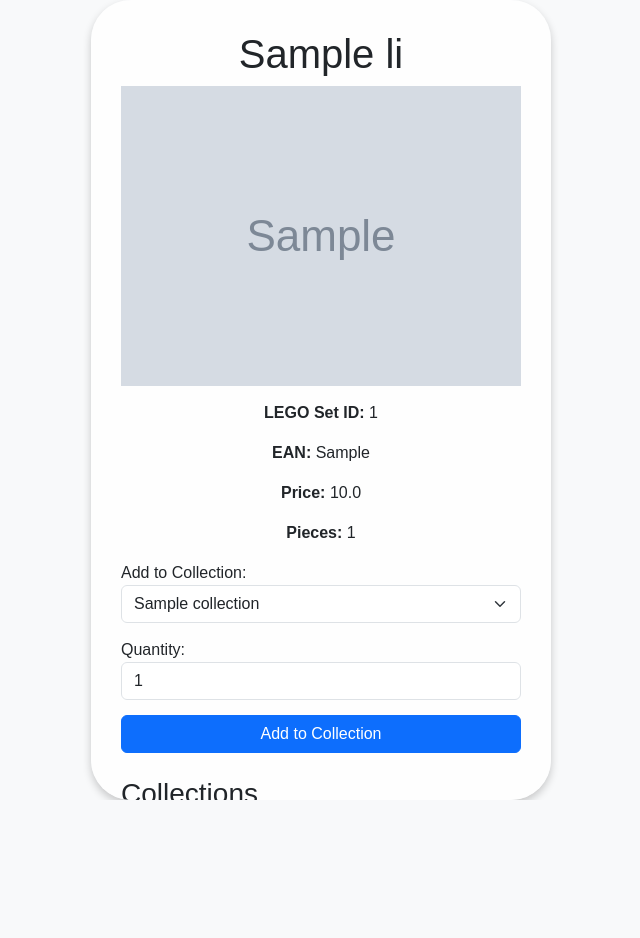
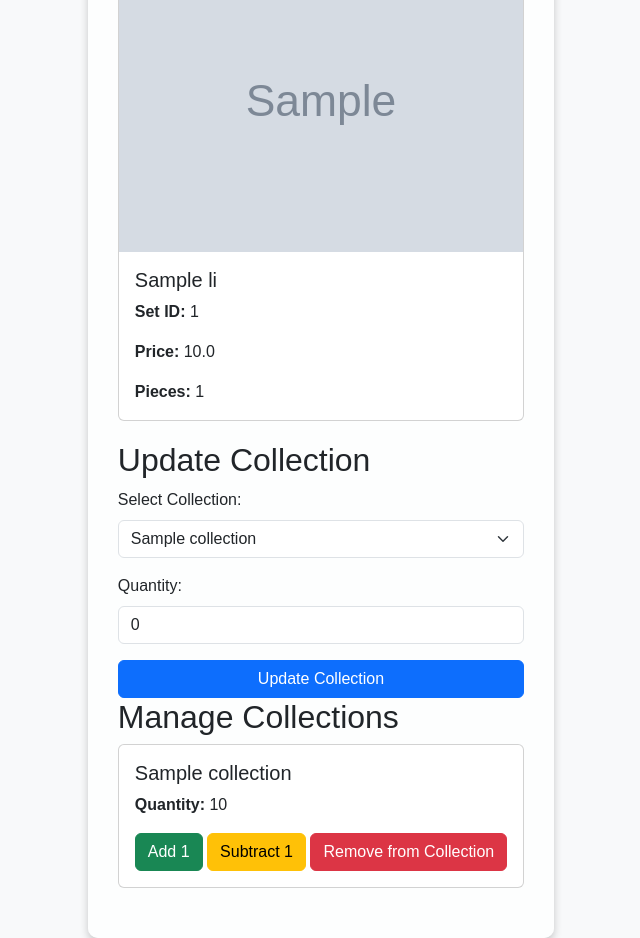
Before and after one commit to JonasHeilig/LIS-LegoInvSystem, a Flask app: page /set/1 in a window 1280 px wide. Shown: the whole page, without its empty margins (319-959 px from the left). Before the commit the page ends 800 px from the top, so only its background shows below. Run offline with Flask 3, Linux system fonts and the light colour scheme; tables that the repository leaves empty hold one stand-in row (values such as "Sample post"); grey boxes marked "Sample" are stand-in pictures; some libraries are stand-ins or nearby versions.

Commit message:
make sets more than one collection edit set in collection - owned peaces. remade the set_detail.html

```diff
--- a/app.py
+++ b/app.py
@@ -41,9 +41,8 @@
     if request.method == 'POST':
         query = request.form.get('query')
         if query:
-            data = api_usage.get_set_data(query)
-            if data and 'sets' in data and len(data['sets']) > 0:
-                set_data = data['sets'][0]
+            set_data = api_usage.get_set_data(query)
+            if set_data:
                 result = LIS.query.filter(
                     (LIS.ean == set_data.get('ean', '')) |
                     (LIS.ls_id == set_data.get('number', ''))
@@ -119,11 +118,18 @@
 
 @app.route('/update_collection/<int:set_id>/<string:list_name>', methods=['POST'])
 def update_collection(set_id, list_name):
-    quantity = int(request.form.get('quantity', 0))
+    action = request.form.get('action')
     collection_entry = Collection.query.filter_by(set_id=set_id, list_name=list_name).first_or_404()
-    collection_entry.quantity = quantity
+
+    if action == 'add':
+        collection_entry.quantity += 1
+    elif action == 'subtract':
+        collection_entry.quantity = max(0, collection_entry.quantity - 1)
+    elif action == 'remove':
+        db.session.delete(collection_entry)
+
     db.session.commit()
-    return redirect(url_for('collection', list_name=list_name))
+    return redirect(url_for('set_detail', set_id=set_id))
 
 
 @app.route('/collection_lists', methods=['GET'])
--- a/templates/set_detail.html
+++ b/templates/set_detail.html
@@ -3,7 +3,7 @@
 <head>
     <meta charset="UTF-8">
     <meta name="viewport" content="width=device-width, initial-scale=1.0">
-    <title>Set Detail</title>
+    <title>{{ set_item.title }} - Details</title>
     <link rel="stylesheet" href="/static/bootstrap-5.3.3-dist/css/bootstrap.min.css">
     <script src="/static/bootstrap-5.3.3-dist/js/bootstrap.min.js"></script>
     <style>
@@ -17,92 +17,83 @@
             justify-content: center;
             align-items: center;
         }
-        .set-detail-container {
+        .container {
             background-color: rgba(255, 255, 255, 0.8);
             padding: 30px;
-            border-radius: 40px;
+            border-radius: 10px;
             box-shadow: 0 4px 8px rgba(0, 0, 0, 0.2);
-            width: 100%;
             max-width: 600px;
-            max-height: 100vh;
-            overflow-y: auto;
         }
-        h1, p {
-            text-align: center;
-        }
-        .img-container {
-            text-align: center;
-            margin-bottom: 15px;
-        }
-        .form-group {
-            margin-bottom: 15px;
-        }
-        .btn-update {
-            background-color: orange;
-            color: white;
-            border: none;
-        }
-        .btn-update:hover {
-            background-color: #ff8c00;
-            color: white;
+        .card {
+            margin-bottom: 20px;
         }
     </style>
 </head>
 <body>
-    <div class="set-detail-container">
-        <h1>{{ set_item.title }}</h1>
-        <div class="img-container">
-            <img src="{{ set_item.image_url }}" alt="LEGO Set Image" class="img-fluid">
+    <div class="container">
+        <h1>{{ set_item.title }} - Set Details</h1>
+        <div class="card">
+            <img src="{{ set_item.image_url }}" class="card-img-top" alt="{{ set_item.title }}">
+            <div class="card-body">
+                <h5 class="card-title">{{ set_item.title }}</h5>
+                <p class="card-text"><strong>Set ID:</strong> {{ set_item.ls_id }}</p>
+                <p class="card-text"><strong>Price:</strong> {{ set_item.price }}</p>
+                <p class="card-text"><strong>Pieces:</strong> {{ set_item.pieces }}</p>
+            </div>
         </div>
-        <p><strong>LEGO Set ID:</strong> {{ set_item.ls_id }}</p>
-        <p><strong>EAN:</strong> {{ set_item.ean }}</p>
-        <p><strong>Price:</strong> {{ set_item.price }}</p>
-        <p><strong>Pieces:</strong> {{ set_item.pieces }}</p>
 
-        <form action="/add_to_collection/{{ set_item.id }}" method="POST">
-            <div class="form-group">
-                <label for="owned_list">Add to Collection:</label>
-                <select name="owned_list" id="owned_list" class="form-select">
-                    {% for name in collection_names %}
-                        <option value="{{ name }}">{{ name }}</option>
+        <h2>Update Collection</h2>
+        <form action="{{ url_for('set_detail', set_id=set_item.id) }}" method="POST">
+            <div class="mb-3">
+                <label for="owned_list" class="form-label">Select Collection:</label>
+                <select id="owned_list" name="owned_list" class="form-select" required>
+                    {% for collection_name in collection_names %}
+                    <option value="{{ collection_name }}">{{ collection_name }}</option>
                     {% endfor %}
                     <option value="create_new">Create New List</option>
                 </select>
             </div>
-            <div class="form-group" id="new_list_name_container" style="display: none;">
-                <label for="new_list_name">New List Name:</label>
-                <input type="text" name="new_list_name" id="new_list_name" class="form-control">
+            <div class="mb-3" id="new_list_name_container" style="display: none;">
+                <label for="new_list_name" class="form-label">New List Name:</label>
+                <input type="text" id="new_list_name" name="new_list_name" class="form-control">
             </div>
-            <div class="form-group">
-                <label for="quantity">Quantity:</label>
-                <input type="number" name="quantity" id="quantity" class="form-control" min="1" value="1">
+            <div class="mb-3">
+                <label for="quantity" class="form-label">Quantity:</label>
+                <input type="number" id="quantity" name="quantity" class="form-control" value="{{ collections[set_item.id] if set_item.id in collections else 0 }}" min="0" required>
             </div>
-            <button type="submit" class="btn btn-primary w-100">Add to Collection</button>
+            <button type="submit" class="btn btn-primary w-100">Update Collection</button>
         </form>
 
-        <h3 class="mt-4">Collections</h3>
-        <ul class="list-group">
-            {% for list_name, quantity in collections.items() %}
-                <li class="list-group-item">
-                    {{ list_name }}: {{ quantity }}
-                    <form action="/update_collection/{{ set_item.id }}/{{ list_name }}" method="POST" class="d-inline float-end">
-                        <input type="number" name="quantity" class="form-control d-inline" style="width: 80px;" min="0" value="{{ quantity }}">
-                        <button type="submit" class="btn-update btn btn-sm">Update</button>
-                    </form>
-                </li>
-            {% endfor %}
-        </ul>
-
-        <a href="/" class="btn btn-secondary w-100 mt-2">Go Back</a>
+        <h2>Manage Collections</h2>
+        {% for list_name, quantity in collections.items() %}
+        <div class="card">
+            <div class="card-body">
+                <h5 class="card-title">{{ list_name }}</h5>
+                <p class="card-text"><strong>Quantity:</strong> {{ quantity }}</p>
+                <form action="{{ url_for('update_collection', set_id=set_item.id, list_name=list_name) }}" method="POST" class="d-inline">
+                    <input type="hidden" name="action" value="add">
+                    <button type="submit" class="btn btn-success">Add 1</button>
+                </form>
+                <form action="{{ url_for('update_collection', set_id=set_item.id, list_name=list_name) }}" method="POST" class="d-inline">
+                    <input type="hidden" name="action" value="subtract">
+                    <button type="submit" class="btn btn-warning">Subtract 1</button>
+                </form>
+                <form action="{{ url_for('update_collection', set_id=set_item.id, list_name=list_name) }}" method="POST" class="d-inline">
+                    <input type="hidden" name="action" value="remove">
+                    <button type="submit" class="btn btn-danger">Remove from Collection</button>
+                </form>
+            </div>
+        </div>
+        {% endfor %}
     </div>
 
     <script>
-        document.getElementById('owned_list').addEventListener('change', function() {
-            var newListContainer = document.getElementById('new_list_name_container');
+        document.getElementById('owned_list').addEventListener('change', function () {
+            var new_list_name_container = document.getElementById('new_list_name_container');
             if (this.value === 'create_new') {
-                newListContainer.style.display = 'block';
+                new_list_name_container.style.display = 'block';
             } else {
-                newListContainer.style.display = 'none';
+                new_list_name_container.style.display = 'none';
             }
         });
     </script>
```
Also changed, not shown: bricksAPI/api_usage.py (+14 -11 lines), templates/result.html (+12 -4 lines).
